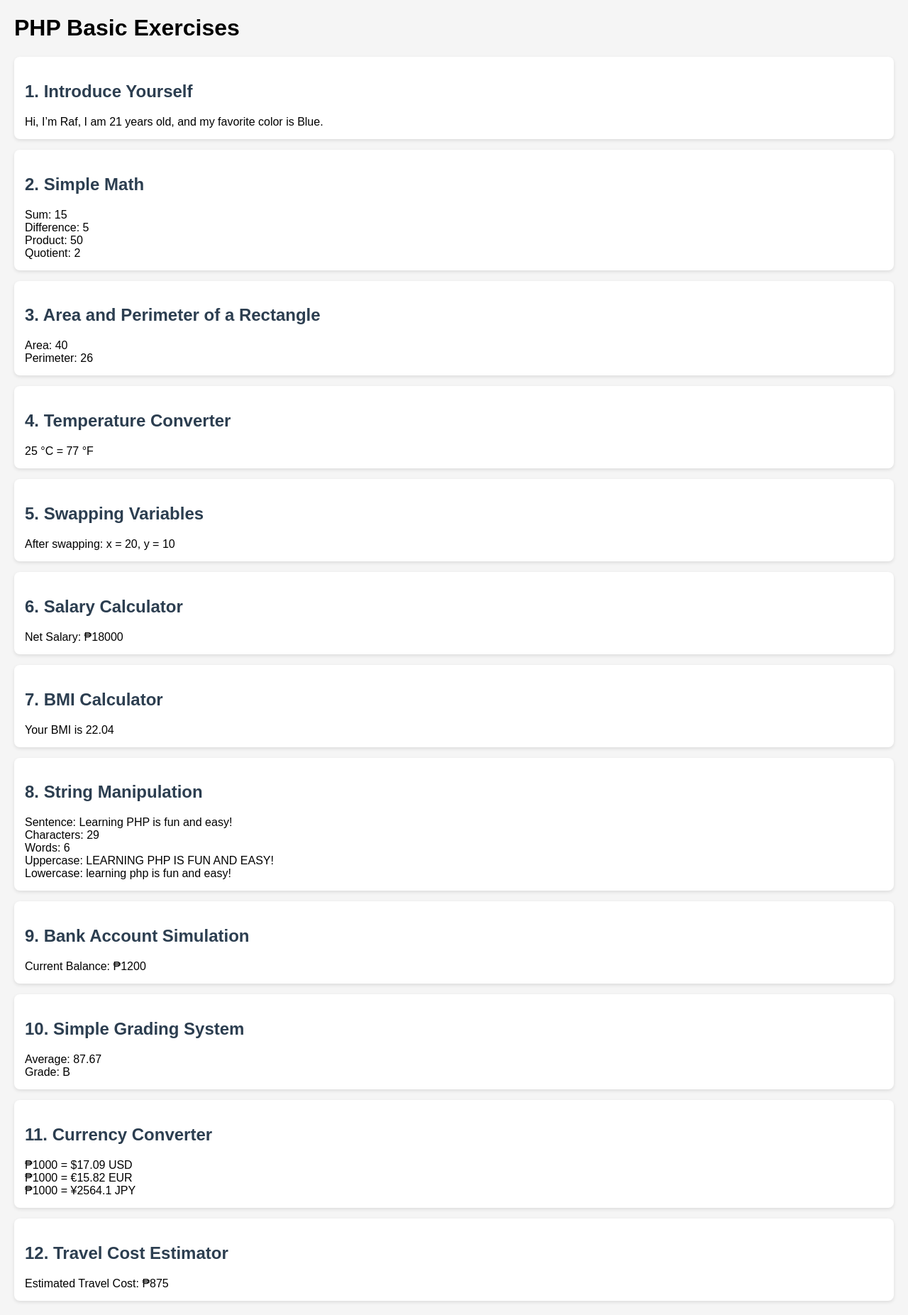
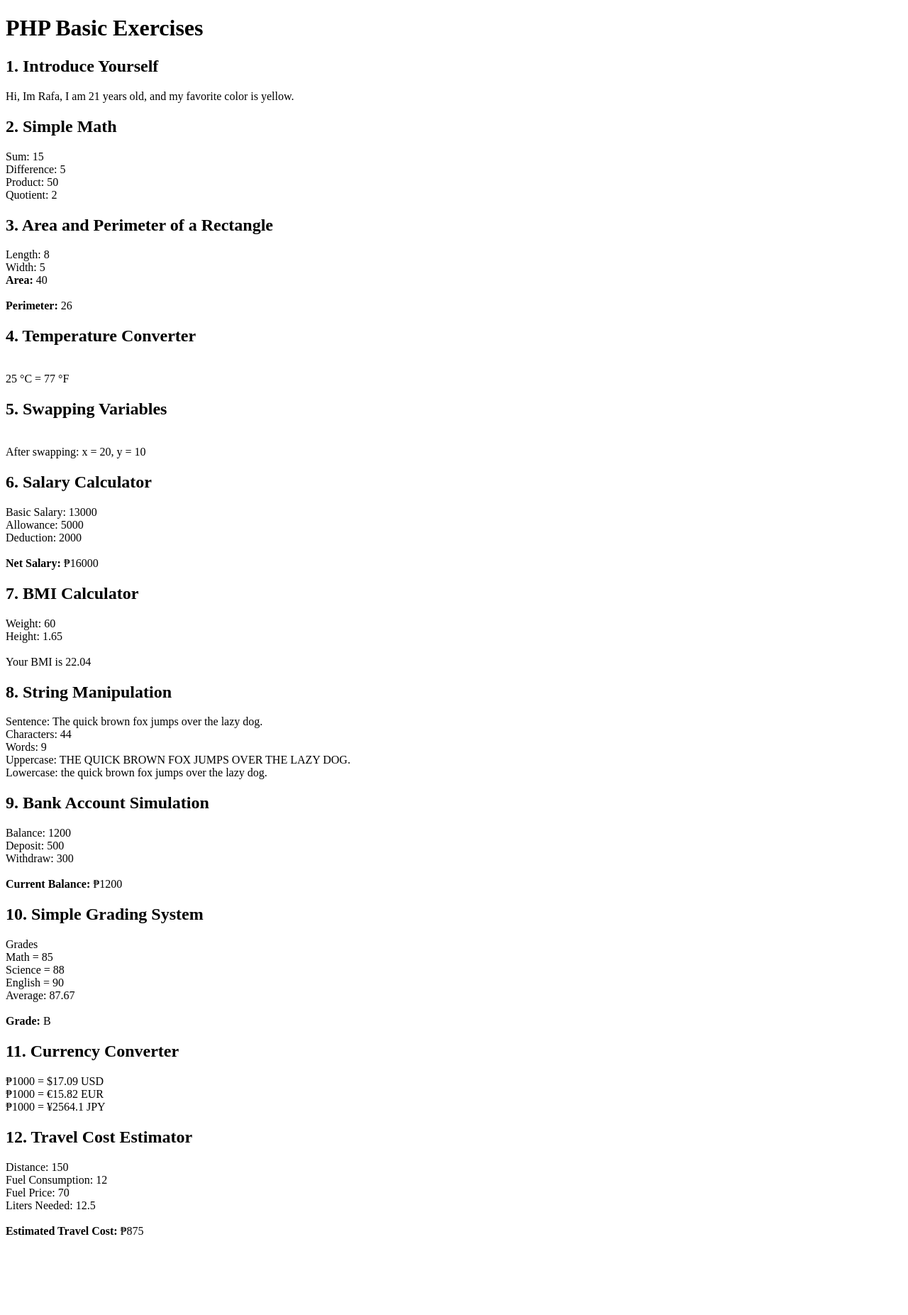
Before and after one commit to davidreann/CIT17, a PHP site: page / in a window 1280 px wide. Shown: the whole page at 71% size. After the commit the page ends 1740 px from the top, so only its background shows below. Run offline with PHP 8.4, Linux system fonts and the light colour scheme.

Commit message:
updated the code

```diff
--- a/index.php
+++ b/index.php
@@ -2,105 +2,75 @@
 <html>
 <head>
     <title>PHP Basic Tasks</title>
-    <style>
-        body {
-            font-family: Arial, sans-serif;
-            margin: 20px;
-            background: #f5f5f5;
-        }
-        h2 {
-            color: #2c3e50;
-        }
-        .task {
-            background: #fff;
-            padding: 15px;
-            margin-bottom: 15px;
-            border-radius: 8px;
-            box-shadow: 0 2px 5px rgba(0,0,0,0.1);
-        }
-        code {
-            color: #27ae60;
-            font-weight: bold;
-        }
-    </style>
 </head>
 <body>
 
 <h1>PHP Basic Exercises</h1>
 
 <?php
-echo "<div class='task'><h2>1. Introduce Yourself</h2>";
-$name = "Raf";
+echo "<h2>1. Introduce Yourself</h2>";
+$name = "Rafa";
 $age = 21;
-$fav_color = "Blue";
-echo "Hi, I’m $name, I am $age years old, and my favorite color is $fav_color.";
-echo "</div>";
+$fav_color = "yellow";
+echo "Hi, Im $name, I am $age years old, and my favorite color is $fav_color.";
 
-echo "<div class='task'><h2>2. Simple Math</h2>";
+echo "<h2>2. Simple Math</h2>";
 $a = 10;
 $b = 5;
 echo "Sum: " . ($a + $b) . "<br>";
 echo "Difference: " . ($a - $b) . "<br>";
 echo "Product: " . ($a * $b) . "<br>";
 echo "Quotient: " . ($a / $b);
-echo "</div>";
 
-echo "<div class='task'><h2>3. Area and Perimeter of a Rectangle</h2>";
+echo "<h2>3. Area and Perimeter of a Rectangle</h2>";
 $length = 8;
 $width = 5;
 $area = $length * $width;
 $perimeter = 2 * ($length + $width);
-echo "Area: $area <br> Perimeter: $perimeter";
-echo "</div>";
+echo "Length: $length <br> Width: $width <br> <b>Area:</b> $area <br><br> <b>Perimeter:</b> $perimeter";
 
-echo "<div class='task'><h2>4. Temperature Converter</h2>";
+echo "<h2>4. Temperature Converter</h2>";
 $celsius = 25;
 $fahrenheit = ($celsius * 9/5) + 32;
-echo "$celsius °C = $fahrenheit °F";
-echo "</div>";
+echo "<br>$celsius °C  =  $fahrenheit °F";
 
-echo "<div class='task'><h2>5. Swapping Variables</h2>";
+echo "<h2>5. Swapping Variables</h2>";
 $x = 10;
 $y = 20;
 $temp = $x;
 $x = $y;
 $y = $temp;
-echo "After swapping: x = $x, y = $y";
-echo "</div>";
+echo "<br>After swapping: x = $x, y = $y";
 
-echo "<div class='task'><h2>6. Salary Calculator</h2>";
-$basic_salary = 15000;
+echo "<h2>6. Salary Calculator</h2>";
+$basic_salary = 13000;
 $allowance = 5000;
 $deduction = 2000;
 $net_salary = $basic_salary + $allowance - $deduction;
-echo "Net Salary: ₱$net_salary";
-echo "</div>";
+echo "Basic Salary: $basic_salary <br> Allowance: $allowance <br> Deduction: $deduction <br><br> <b>Net Salary:</b> ₱$net_salary";
 
-echo "<div class='task'><h2>7. BMI Calculator</h2>";
+echo "<h2>7. BMI Calculator</h2>";
 $weight = 60;
 $height = 1.65;
 $bmi = $weight / ($height * $height);
-echo "Your BMI is " . round($bmi, 2);
-echo "</div>";
+echo "Weight: $weight <br> Height: $height <br><br> Your BMI is " . round($bmi, 2);
 
-echo "<div class='task'><h2>8. String Manipulation</h2>";
-$sentence = "Learning PHP is fun and easy!";
+echo "<h2>8. String Manipulation</h2>";
+$sentence = "The quick brown fox jumps over the lazy dog.";
 echo "Sentence: $sentence<br>";
 echo "Characters: " . strlen($sentence) . "<br>";
 echo "Words: " . str_word_count($sentence) . "<br>";
 echo "Uppercase: " . strtoupper($sentence) . "<br>";
 echo "Lowercase: " . strtolower($sentence);
-echo "</div>";
 
-echo "<div class='task'><h2>9. Bank Account Simulation</h2>";
+echo "<h2>9. Bank Account Simulation</h2>";
 $balance = 1000;
 $deposit = 500;
 $withdraw = 300;
 $balance = $balance + $deposit - $withdraw;
-echo "Current Balance: ₱$balance";
-echo "</div>";
+echo "Balance: $balance <br> Deposit: $deposit <br> Withdraw: $withdraw <br><br> <b>Current Balance:</b> ₱$balance";
 
-echo "<div class='task'><h2>10. Simple Grading System</h2>";
+echo "<h2>10. Simple Grading System</h2>";
 $math = 85;
 $english = 90;
 $science = 88;
@@ -109,10 +79,9 @@ if ($average >= 90) $grade = "A";
 elseif ($average >= 80) $grade = "B";
 elseif ($average >= 70) $grade = "C";
 else $grade = "F";
-echo "Average: " . round($average, 2) . "<br>Grade: $grade";
-echo "</div>";
+echo "Grades <br> Math = $math <br> Science = $science <br> English = $english <br> Average: " . round($average, 2) . "<br><br><b>Grade:</b> $grade";
 
-echo "<div class='task'><h2>11. Currency Converter</h2>";
+echo "<h2>11. Currency Converter</h2>";
 $php = 1000;
 $usd_rate = 58.5;
 $eur_rate = 63.2;
@@ -120,16 +89,15 @@ $jpy_rate = 0.39;
 echo "₱$php = $" . round($php / $usd_rate, 2) . " USD<br>";
 echo "₱$php = €" . round($php / $eur_rate, 2) . " EUR<br>";
 echo "₱$php = ¥" . round($php / $jpy_rate, 2) . " JPY";
-echo "</div>";
 
-echo "<div class='task'><h2>12. Travel Cost Estimator</h2>";
+echo "<h2>12. Travel Cost Estimator</h2>";
 $distance = 150;
 $fuel_consumption = 12;
 $fuel_price = 70;
 $liters_needed = $distance / $fuel_consumption;
 $cost = $liters_needed * $fuel_price;
-echo "Estimated Travel Cost: ₱" . round($cost, 2);
-echo "</div>";
+echo "Distance: $distance <br> Fuel Consumption: $fuel_consumption <br> Fuel Price: $fuel_price <br> Liters Needed: $liters_needed <br><br> <b>Estimated Travel Cost:</b> ₱" . round($cost, 2);
+
 ?>
 
 </body>
```
